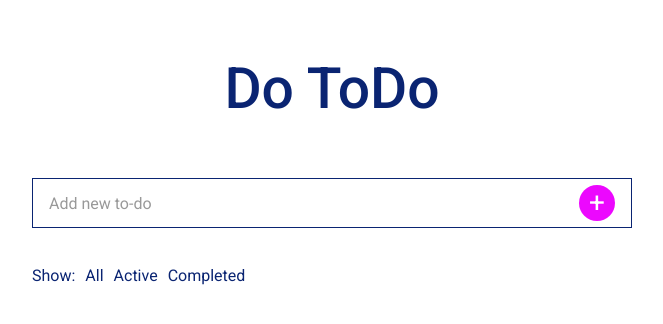
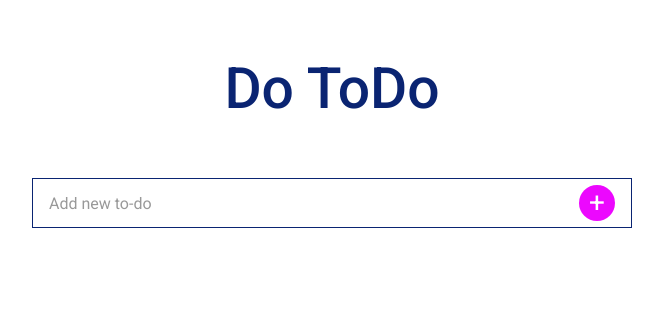
Before and after one commit to abatushkova/edu-react-redux-todo-list, a React (Create React App) app: page / in a window 1280 px wide. Shown: the top 324 px of the page, without its empty margins (308-971 px from the left). Built offline with nearby package versions, Linux system fonts and the light colour scheme.

Commit message:
add filter slice, filter component

```diff
--- a/src/app/rootReducer.ts
+++ b/src/app/rootReducer.ts
@@ -1,8 +1,8 @@
 import { combineReducers } from "@reduxjs/toolkit";
 import { todosReducer } from "../reducers/todosSlice";
-// import { filters } from "../reducers/filtersSlice";
+import { filtersReducer } from "../reducers/filtersSlice";
 
 export const rootReducer = combineReducers({
   todos: todosReducer,
-  // filters,
+  filters: filtersReducer,
 });
--- a/src/components/Filter/Filter.tsx
+++ b/src/components/Filter/Filter.tsx
@@ -1,24 +1,32 @@
 import React from 'react';
+import { TypedUseSelectorHook, useDispatch, useSelector } from 'react-redux';
+import { RootState } from '../../app/store';
+import { selectFilter, setVisibilityFilter, VisibilityFilter } from '../../reducers/filtersSlice';
 import './Filter.scss';
 
 interface IProps {
-  filter: string;
+  filter: VisibilityFilter;
   children: React.ReactNode;
 }
 
+const useTypedSelector: TypedUseSelectorHook<RootState> = useSelector;
+
 export const Filter = (props: IProps) => {
+  const dispatch = useDispatch();
+  const currentFilter = useTypedSelector(selectFilter);
   const { children, filter } = props;
+
   const handleFilterClick = () => {
-    // dispatch({
-    //   type: 'SET_VISIBILITY_FILTER',
-    //   filter
-    // });
+    dispatch(
+      setVisibilityFilter(filter)
+    );
   };
 
   return (
     <button
       type="button"
-      className="filter"
+      disabled={currentFilter === filter}
+      className={`filter ${currentFilter === filter ? "is-active": ""}`}
       onClick={handleFilterClick}
     >
       {children}
--- a/src/components/FilterList/FilterList.tsx
+++ b/src/components/FilterList/FilterList.tsx
@@ -1,14 +1,26 @@
 import React from 'react';
+import { TypedUseSelectorHook, useSelector } from 'react-redux';
+import { RootState } from '../../app/store';
+import { VisibilityFilter } from '../../reducers/filtersSlice';
+import { selectTodos } from '../../reducers/todosSlice';
 import { Filter } from '../Filter/Filter';
 import './FilterList.scss';
 
+const useTypedSelector: TypedUseSelectorHook<RootState> = useSelector;
+
 export const FilterList = () => {
+  const todos = useTypedSelector(selectTodos);
+
   return (
     <div className="filter-list">
-      <span className="filter-list__title">Show:</span>
-      <Filter filter="SHOW_ALL">All</Filter>
-      <Filter filter="SHOW_ACTIVE">Active</Filter>
-      <Filter filter="SHOW_COMPLETED">Completed</Filter>
+      {todos.length > 0 && (
+        <>
+          <span className="filter-list__title">Show:</span>
+          <Filter filter={VisibilityFilter.ShowAll}>All</Filter>
+          <Filter filter={VisibilityFilter.ShowActive}>Active</Filter>
+          <Filter filter={VisibilityFilter.ShowCompleted}>Completed</Filter>
+        </>
+      )}
     </div>
   )
 }
--- /dev/null
+++ b/src/reducers/filtersSlice.ts
@@ -0,0 +1,27 @@
+import { createSlice, PayloadAction } from "@reduxjs/toolkit";
+import { RootState } from "../app/store";
+
+export enum VisibilityFilter {
+  ShowAll = 'SHOW_ALL',
+  ShowActive = 'SHOW_ACTIVE',
+  ShowCompleted = 'SHOW_COMPLETED',
+}
+
+const initialState = VisibilityFilter.ShowAll;
+
+export const filtersSlice = createSlice({
+  name: 'filters',
+  initialState,
+  reducers: {
+    setVisibilityFilter(
+      state,
+      action: PayloadAction<VisibilityFilter>
+    ) {
+      return action.payload;
+    }
+  }
+});
+
+export const { setVisibilityFilter } = filtersSlice.actions;
+export const filtersReducer = filtersSlice.reducer;
+export const selectFilter = (state: RootState) => state.filters;
```
